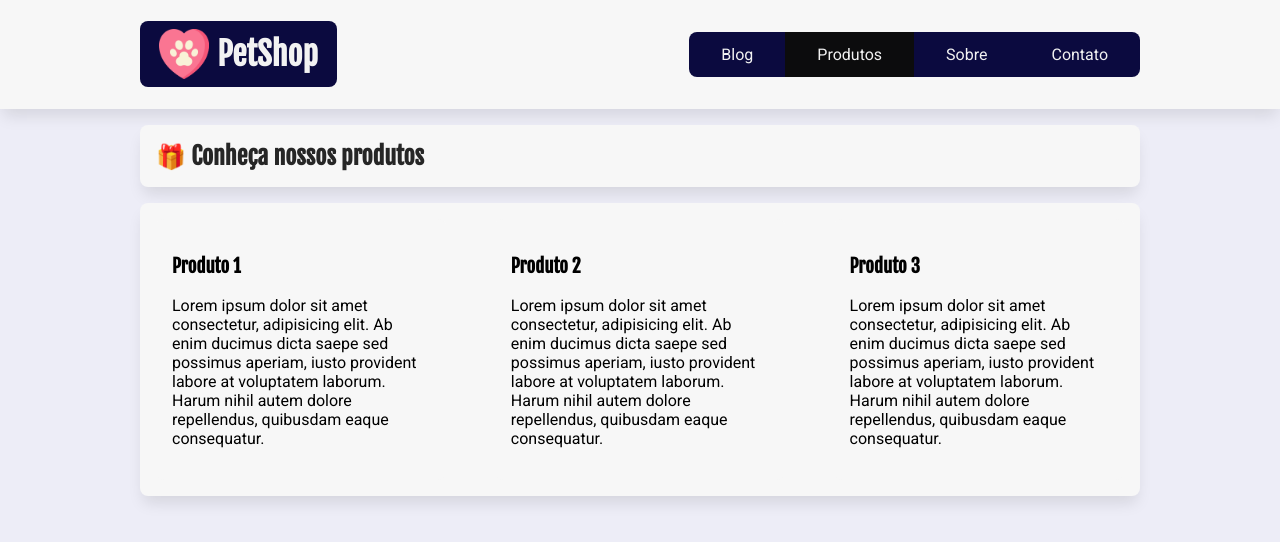
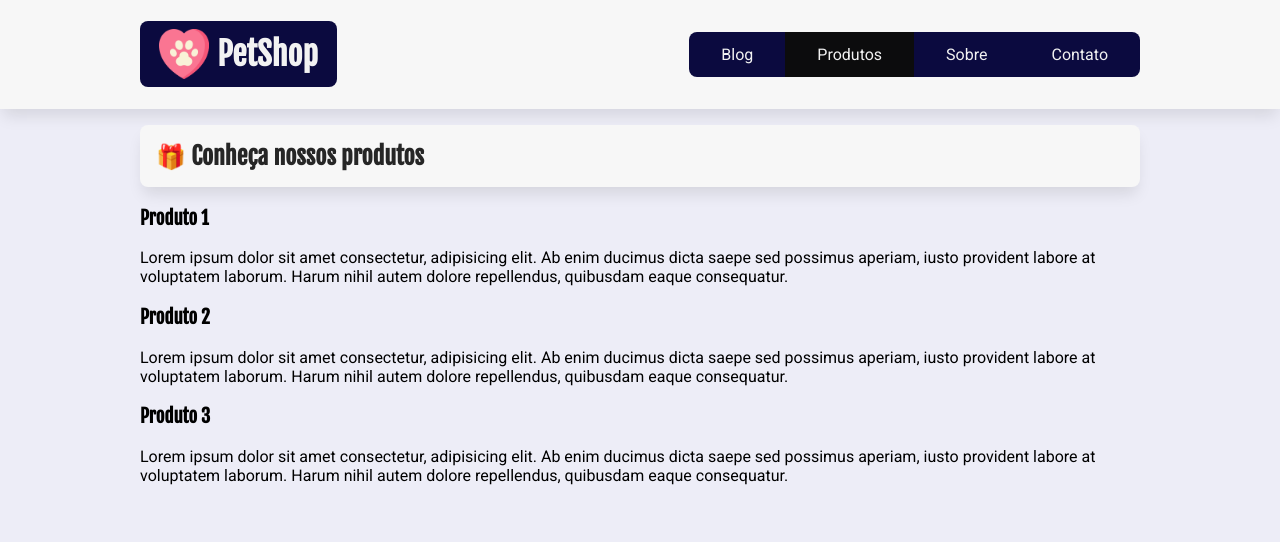
Before and after one commit to thiagoribeiro2003/petshop-react, a React (Create React App) app: page /produtos in a window 1280 px wide. Shown: the top 542 px of the page. Built offline with nearby package versions, Linux system fonts and the light colour scheme.

Commit message:
Componente Caixa e props
Uso da prop.children para passagem de dado dinamicos e variados (em tipo, quantidade etc)

```diff
--- /dev/null
+++ b/src/components/Caixa/Caixa.jsx
@@ -0,0 +1,7 @@
+import estilos from "./Caixa.module.css";
+
+const Caixa = (props) => {
+  return <div>{props.children}</div>;
+};
+
+export default Caixa;
--- a/src/pages/Produtos/Produtos.jsx
+++ b/src/pages/Produtos/Produtos.jsx
@@ -1,17 +1,18 @@
+import Caixa from "../../components/Caixa/Caixa";
 import estilos from "./Produtos.module.css";
 const Produtos = () => {
   return (
     <section>
       <h2 className={estilos.titulo_secao}>Conheça nossos produtos</h2>
-      <div id="produtos">
-        <div className={estilos.produtos}>
+
+      <Caixa id="produtos" className={estilos.produtos}>
         <article>
           <h3>Produto 1</h3>
           <p>
             Lorem ipsum dolor sit amet consectetur, adipisicing elit. Ab enim
-              ducimus dicta saepe sed possimus aperiam, iusto provident labore
-              at voluptatem laborum. Harum nihil autem dolore repellendus,
-              quibusdam eaque consequatur.
+            ducimus dicta saepe sed possimus aperiam, iusto provident labore at
+            voluptatem laborum. Harum nihil autem dolore repellendus, quibusdam
+            eaque consequatur.
           </p>
         </article>
 
@@ -19,9 +20,9 @@
           <h3>Produto 2</h3>
           <p>
             Lorem ipsum dolor sit amet consectetur, adipisicing elit. Ab enim
-              ducimus dicta saepe sed possimus aperiam, iusto provident labore
-              at voluptatem laborum. Harum nihil autem dolore repellendus,
-              quibusdam eaque consequatur.
+            ducimus dicta saepe sed possimus aperiam, iusto provident labore at
+            voluptatem laborum. Harum nihil autem dolore repellendus, quibusdam
+            eaque consequatur.
           </p>
         </article>
 
@@ -29,13 +30,12 @@
           <h3>Produto 3</h3>
           <p>
             Lorem ipsum dolor sit amet consectetur, adipisicing elit. Ab enim
-              ducimus dicta saepe sed possimus aperiam, iusto provident labore
-              at voluptatem laborum. Harum nihil autem dolore repellendus,
-              quibusdam eaque consequatur.
+            ducimus dicta saepe sed possimus aperiam, iusto provident labore at
+            voluptatem laborum. Harum nihil autem dolore repellendus, quibusdam
+            eaque consequatur.
           </p>
         </article>
-        </div>
-      </div>
+      </Caixa>
     </section>
   );
 };
--- a/src/pages/Sobre/Sobre.jsx
+++ b/src/pages/Sobre/Sobre.jsx
@@ -1,10 +1,12 @@
+import Caixa from "../../components/Caixa/Caixa";
 import estilos from "./Sobre.module.css";
+
 const Sobre = () => {
   return (
     <section>
       <h2 className={estilos.titulo_secao}>Sobre nosso PetShop</h2>
 
-      <div id="sobre">
+      <Caixa id="sobre">
         <h3>Missão</h3>
         <p>
           Lorem ipsum dolor sit amet consectetur, adipisicing elit. Natus itaque
@@ -26,7 +28,7 @@
           inventore, necessitatibus error soluta tenetur ipsa aut esse
           repellendus quae culpa.
         </p>
-      </div>
+      </Caixa>
     </section>
   );
 };
```
Also changed, not shown: src/components/Caixa/Caixa.module.css (added). Lines whose indentation alone changed are shown as unchanged.
